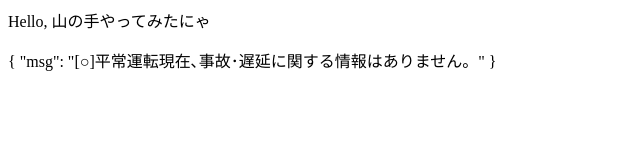
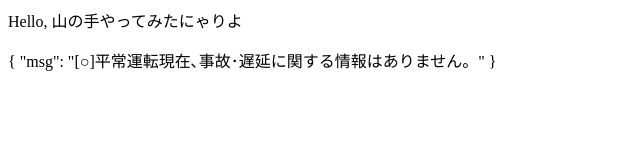
Before and after one commit to Nanaminkedama/firststep, a website: page docs/index.html in a window 1280 px wide. Shown: the full height of the page, 0-640 px from the left. Drawn offline with nearby package versions, Linux system fonts and the light colour scheme.

Commit message:
Add WEBサイトデータ

```diff
--- a/docs/index.html
+++ b/docs/index.html
@@ -3,7 +3,7 @@
     <title>Hello Nanami's WebSite</title>
   </head>
   <body>
-    <p>Hello, 山の手やってみたにゃ</p>
+    <p>Hello, 山の手やってみたにゃりよ</p>
 
     <div id="app">
         {{ message }}
```
